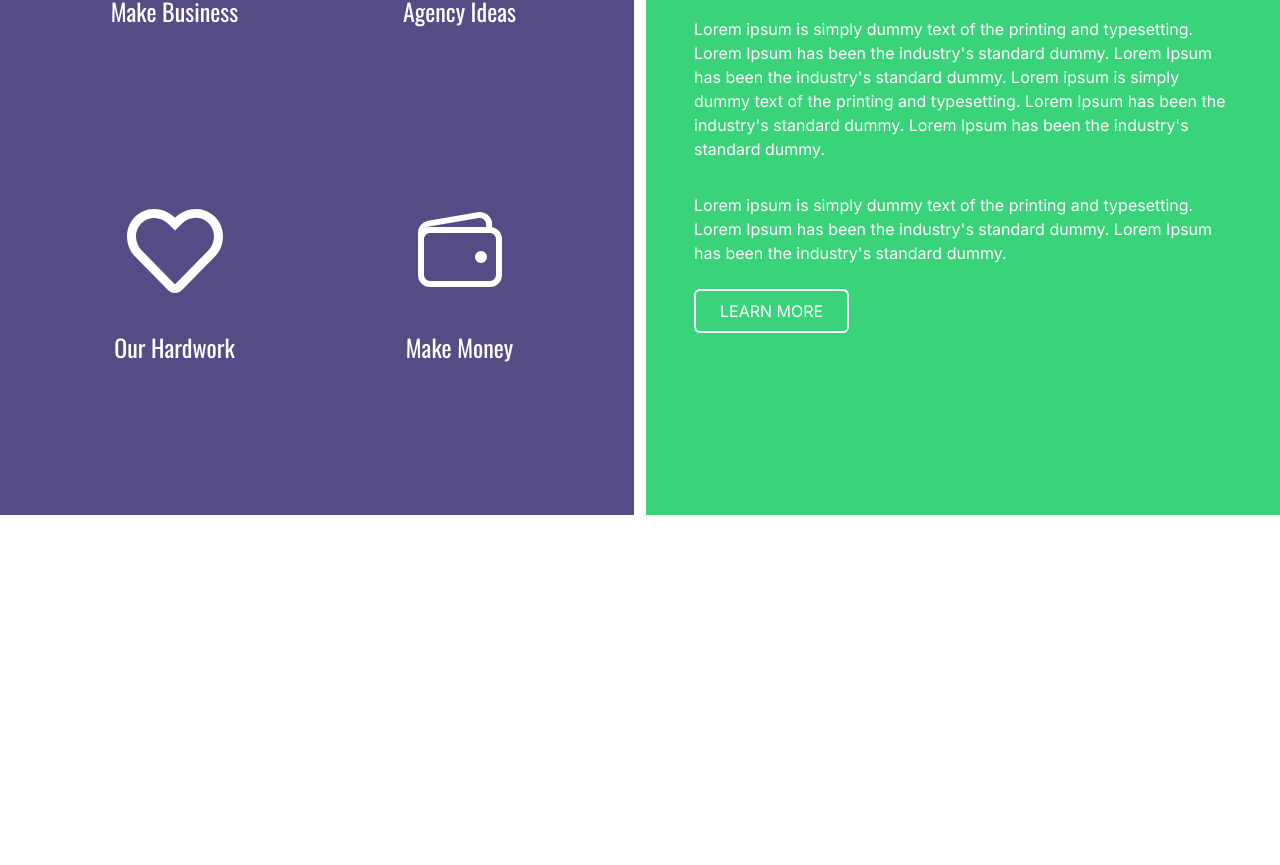
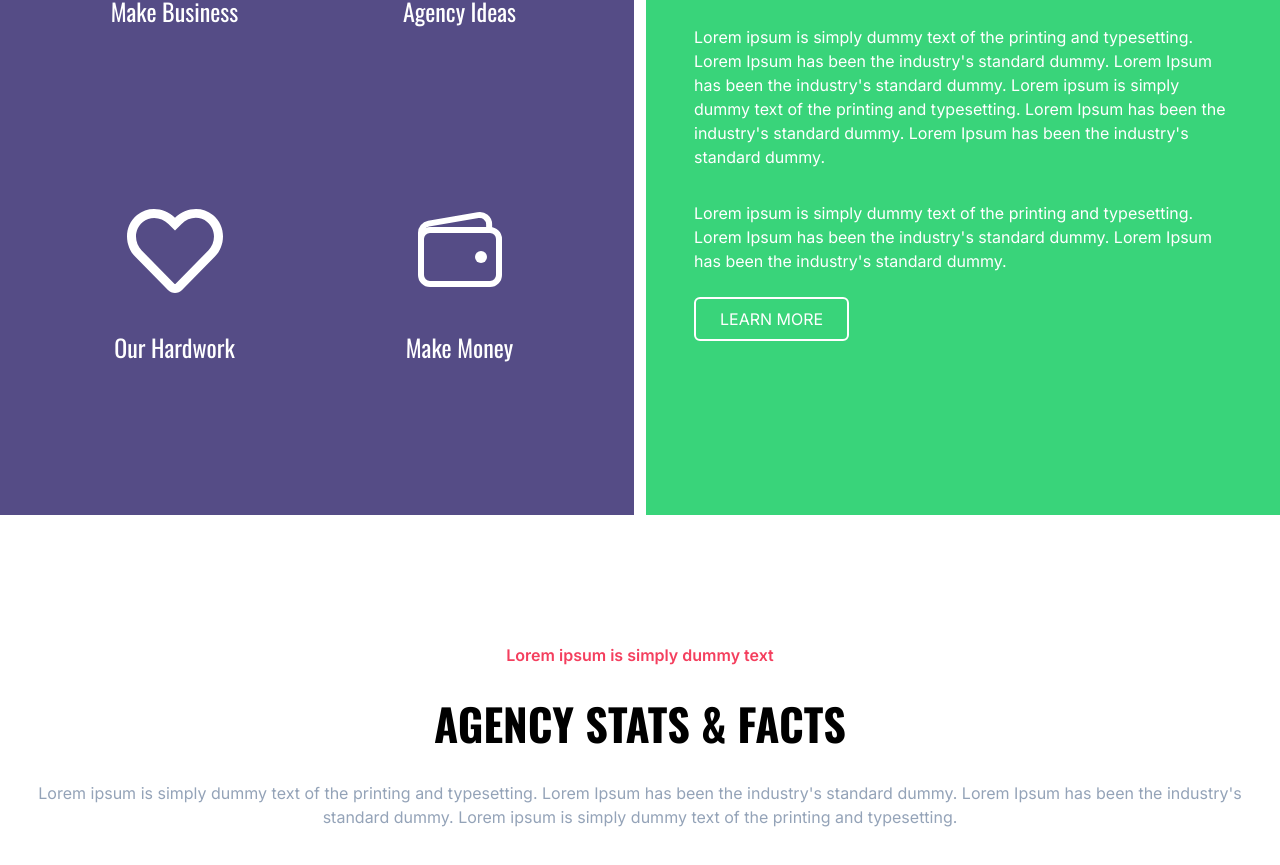
Before and after one commit to KarimAliMo/digital-agency, a Next.js app: page / in a window 1280 px wide. Shown: the part 1157-2022 px from the top of the page. Before the commit the page ends 1672 px from the top, so only its background shows below. Built offline with nearby package versions, Linux system fonts and the light colour scheme.

Commit message:
Statistics First commit

```diff
--- a/app/page.jsx
+++ b/app/page.jsx
@@ -1,11 +1,13 @@
 import About from "@/components/about/About";
 import Landing from "@/components/land/Landing";
+import Statistics from "@/components/statistics/Statistics";
 
 export default function Home() {
   return (
     <main className=" min-h-screen flex flex-col items-center gap-4">
       <Landing />
       <About />
+      <Statistics />
     </main>
   );
 }
--- a/components/about/AboutIconsSecond.jsx
+++ b/components/about/AboutIconsSecond.jsx
@@ -8,7 +8,7 @@ const AboutIconsSecond = () => {
         we are
       </h2>
       <h2
-        className={`${oswald.className} text-white uppercase font-bold text-4xl xl:text-[60px]`}
+        className={`${oswald.className} text-white uppercase font-bold text-4xl xl:text-[60px] xl:mt-4`}
       >
         digital agency
       </h2>
--- /dev/null
+++ b/components/statistics/Statistics.jsx
@@ -0,0 +1,26 @@
+import { oswald } from "@/lib/fonts";
+const Statistics = () => {
+  return (
+    <div className=" py-28">
+      <div className=" flex flex-col justify-center items-center gap-6 container 2xl:px-52 ">
+        <p className=" text-rose-500 text-center font-semibold ">
+          Lorem ipsum is simply dummy text
+        </p>
+        <h2
+          className={`${oswald.className} text-center font-bold dark:text-white text-[44px] uppercase`}
+        >
+          {" "}
+          agency stats &amp; facts
+        </h2>
+        <p className=" text-slate-400 dark:text-slate-200 text-center">
+          Lorem ipsum is simply dummy text of the printing and typesetting.
+          Lorem Ipsum has been the industry's standard dummy. Lorem Ipsum has
+          been the industry's standard dummy. Lorem ipsum is simply dummy text
+          of the printing and typesetting.
+        </p>
+      </div>
+    </div>
+  );
+};
+
+export default Statistics;
```
